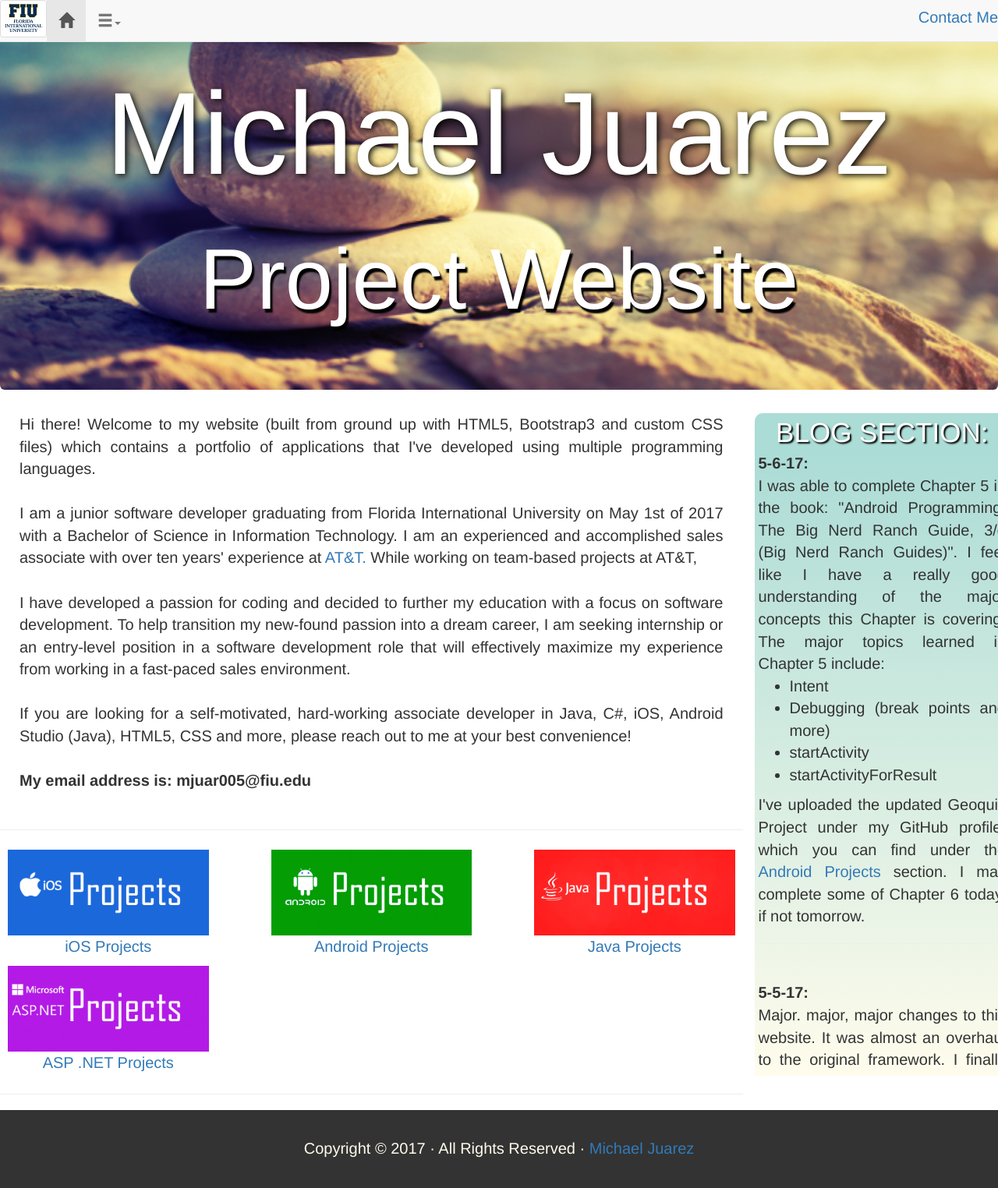
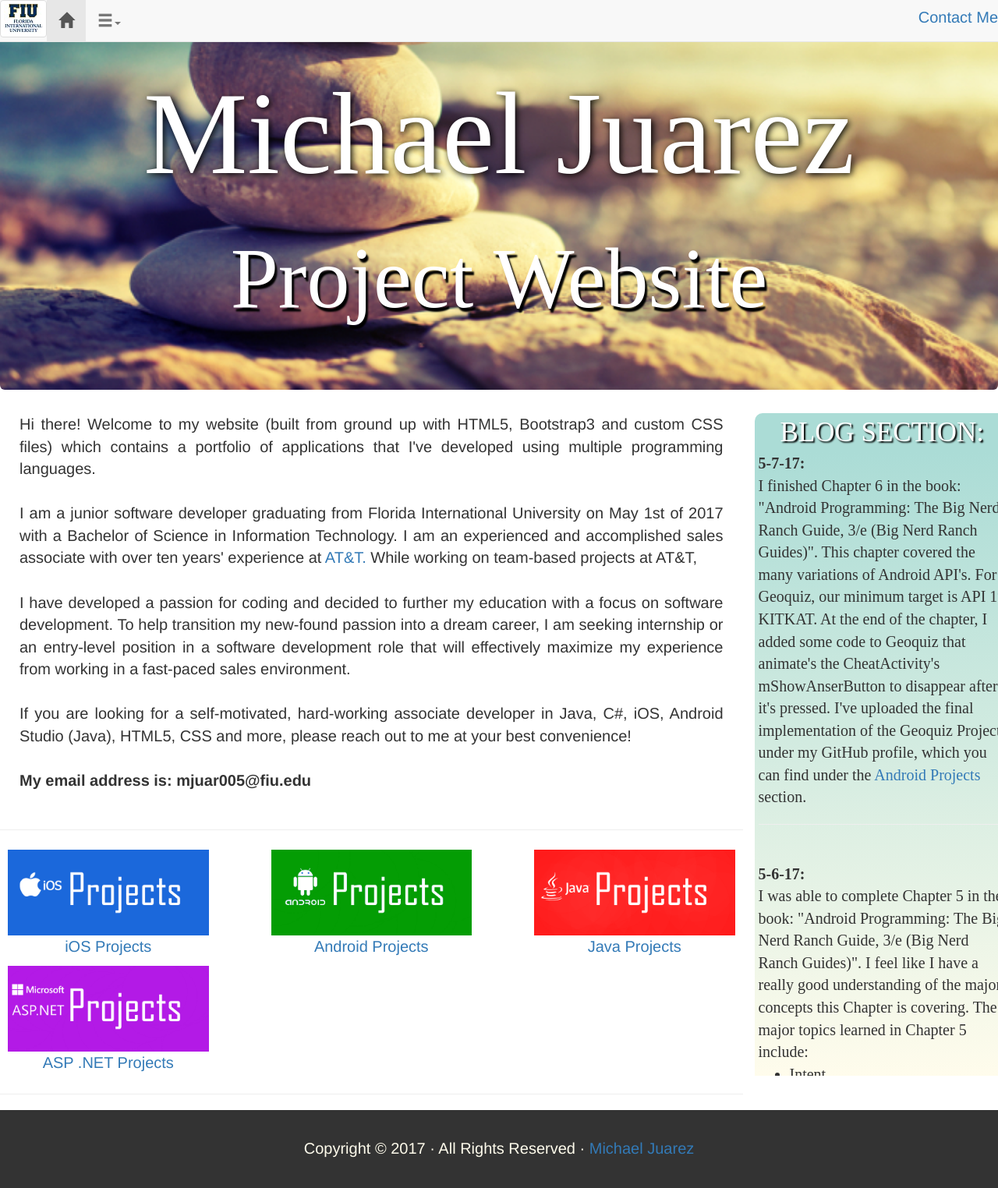
Before and after one commit to MikeJuarez/MikeJuarez.github.io, a Jekyll site: the page index.html, which Jekyll copies as it is, in a window 1280 px wide. Shown: the whole page at 78% size. Built offline with Jekyll 4.4.1, drawn with Linux system fonts in a browser that asks for light colours; some of the changed text lies outside the part shown.

Commit message:
5-7-17 update
- Updated blog
- Updated Android Projects.html

```diff
--- a/Android Projects.html
+++ b/Android Projects.html
@@ -79,7 +79,7 @@
     <div class="col-xs-12 col-sm-6 col-md-6 col-lg-4">
     <div class="roundcornersAndroidGreen">
     <div class="center">
-    <b>*5-2-17 through 5-6-17*</b><br/>
+    <b>*5-2-17 through 5-7-17*</b><br/>
     Geoquiz
     <div class="gitsection">
     	<a href="https://github.com/MikeJuarez/5.2.17-Android-Geoquiz">https://github.com/MikeJuarez/5.2.17-Android-Geoquiz</a>
@@ -98,6 +98,8 @@
     <li>Intent (5-6-17)</li>
     <li>startActivity (5-6-17)</li>
     <li>startActivityForResult (5-6-17)</li>
+    <li>anim (5-6-17)</li>
+    <li>ViewAnimationUtils.createCircularReveal (5-7-16)</li>
     </ul>
     </div>
     </div>
--- a/css/mikej.css
+++ b/css/mikej.css
@@ -83,16 +83,9 @@ html, body
     overflow-y: scroll;
 	overflow-x: hidden;
 	color: #333333;
-	text-align: justify;
+	font-family: Agency FB;
+
 }
-
-.BGblogsection {
-	background: -webkit-linear-gradient(#ABDCD6, #FFFCEC);
-	background: -o-linear-gradient(#ABDCD6, #FFFCEC);
-	background: linear-gradient(#ABDCD6, #FFFCEC);
-}
-
-
 
 .blackBG {
 	height: 500px;
@@ -112,13 +105,21 @@ html, body
 .textblog {
 	border-radius: 10px 10px 0px 0px;
 	background-color: #ABDCD6;
+	font-family: Agency FB;
 }
 
+.h1mike, .h2mike {
+	font-family: Agency FB;
+}
 .h3mike {
 		color: white;
 		font-size: 35px;
 		text-shadow: 2px 2px 2px black;
 	}
+
+.textintroudction {
+	font-family: Agency FB;
+}
 
 
 @media screen and (min-width: 0px) and (max-width: 767px){
@@ -175,7 +176,6 @@ html, body
 		padding: 0px 25px 0px 25px;
 		font-size: 16px;
 		text-align: justify;
-
 	}
 }
 
--- a/index.html
+++ b/index.html
@@ -131,6 +131,12 @@
   </div>
   <div class="row">
   <div class="col-scollable-y">
+
+  <b>5-7-17:</b><br/>
+    I finished Chapter 6 in the book: "Android Programming: The Big Nerd Ranch Guide, 3/e (Big Nerd Ranch Guides)".  This chapter covered the many variations of Android API's.  For Geoquiz, our minimum target is API 19 KITKAT.  At the end of the chapter, I added some code to Geoquiz that animate's the CheatActivity's mShowAnserButton to disappear after it's pressed.  I've uploaded the final implementation of the Geoquiz Project under my GitHub profile, which you can find under the <a href="Android Projects">Android Projects</a> section.
+
+  <hr><br/>
+
   <b>5-6-17:</b><br/>
     I was able to complete Chapter 5 in the book: "Android Programming: The Big Nerd Ranch Guide, 3/e (Big Nerd Ranch Guides)".  I feel like I have a really good understanding of the major concepts this Chapter is covering.  The major topics learned in Chapter 5 include:<br/>
     <ul>
```
